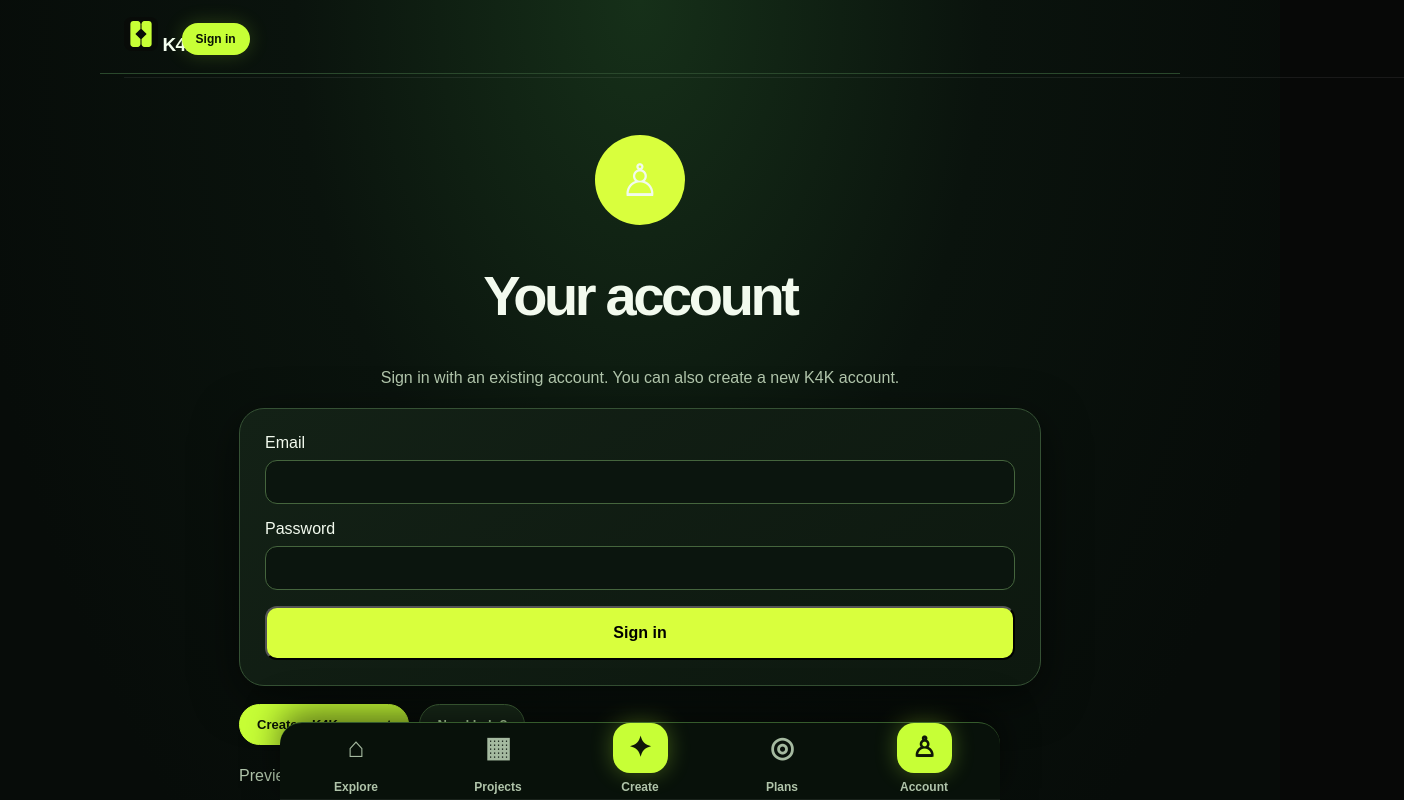
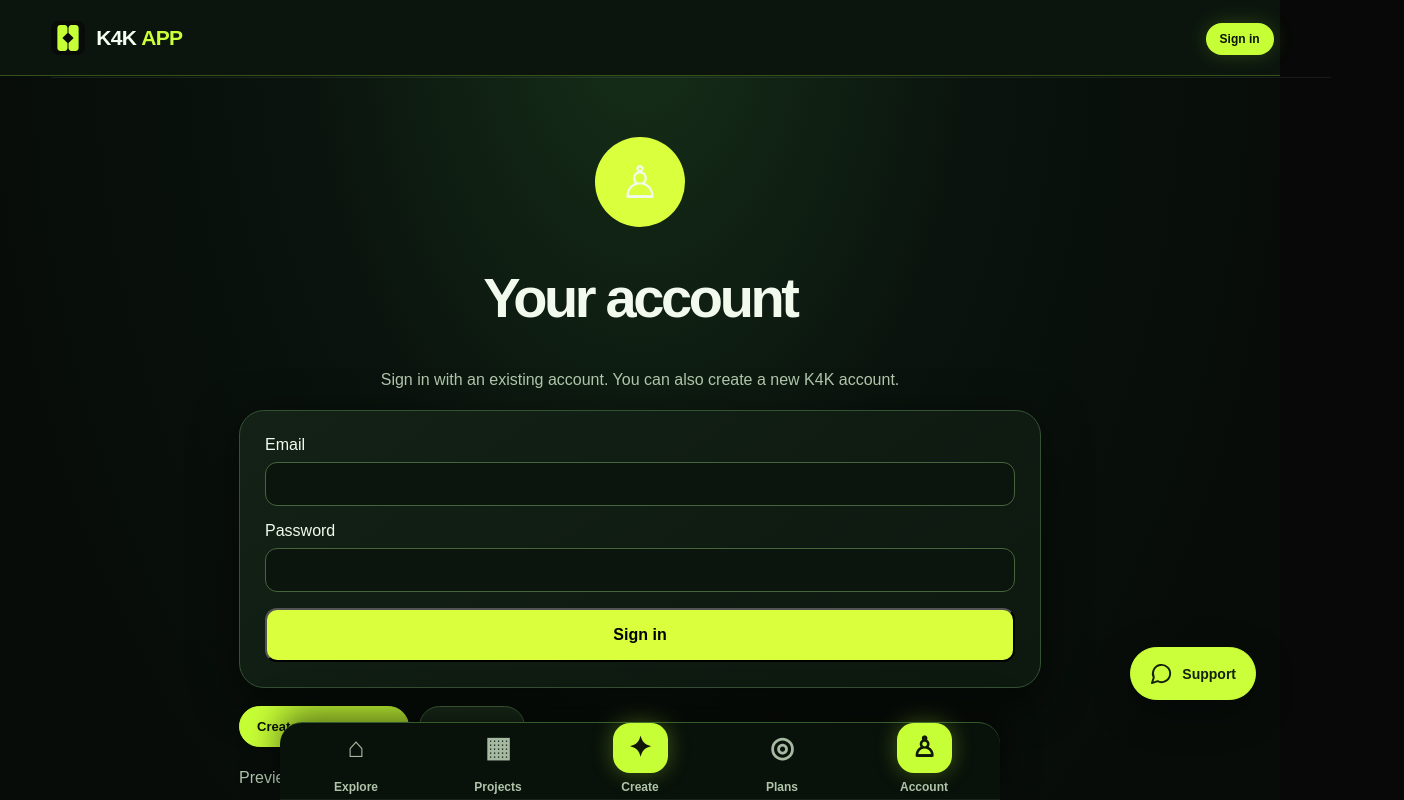
Before and after one commit to kreativestudios4k-lgtm/k4k-academy-v2, a Next.js app: page /k4k-app/account in a window 1280 px wide. Shown: the top 800 px of the page, 1404 px wide, since content can reach past the window. Built offline with nearby package versions, Linux system fonts and the light colour scheme; no server answers.

Commit message:
style: repair full-width top bar and add bottom-right support chat-style panel

```diff
--- a/app/k4k-app/preview.css
+++ b/app/k4k-app/preview.css
@@ -91,3 +91,23 @@
 .k4k-light .k4k-workspace-error,.k4k-light [role="alert"]{color:#ffaaa8!important}
 .k4k-light a:focus-visible,.k4k-light button:focus-visible,.k4k-light input:focus-visible,.k4k-light select:focus-visible,.k4k-light textarea:focus-visible{outline:3px solid var(--k4k-neon);outline-offset:3px}
 .k4k-light button:disabled{cursor:not-allowed;opacity:.65}
+
+
+/* Unified K4K header and honest support contact dock */
+.k4k-light .k4k-global-header{max-width:none;width:100%;min-height:76px;padding:14px clamp(18px,4vw,64px);background:#0b150e;color:#f5fff0;border-bottom:1px solid #b9ff3a40;flex-wrap:nowrap}
+.k4k-light .k4k-global-brand{display:inline-flex;align-items:center;gap:11px;color:#f5fff0;font-size:21px;white-space:nowrap}
+.k4k-light .k4k-global-brand img{display:block;object-fit:contain}
+.k4k-light .k4k-global-brand b{color:#caff39}
+.k4k-light .k4k-global-header nav{justify-content:flex-end;gap:12px;min-width:0}
+.k4k-light .k4k-global-header nav a{color:#e9f5e3}
+.k4k-support-dock{position:fixed;right:24px;bottom:100px;z-index:9998;font-family:Arial,Helvetica,sans-serif}
+.k4k-support-fab{display:flex;align-items:center;gap:9px;border:1px solid #caff39;background:#caff39;color:#14210d;border-radius:100px;padding:14px 19px;box-shadow:0 12px 40px #0005;cursor:pointer;font-size:14px;font-weight:850}
+.k4k-support-fab:focus-visible,.k4k-support-panel a:focus-visible,.k4k-support-panel button:focus-visible{outline:3px solid #80baff;outline-offset:3px}
+.k4k-support-panel{position:absolute;right:0;bottom:calc(100% + 14px);width:min(350px,calc(100vw - 32px));padding:20px;border:1px solid #415c38;border-radius:20px;background:#101b12;color:#f7fff3;box-shadow:0 20px 60px #0008}
+.k4k-support-panel-head{display:flex;align-items:center;justify-content:space-between;gap:12px;font-size:18px}
+.k4k-support-panel-head button{background:transparent;border:0;color:#fff;cursor:pointer;padding:7px}
+.k4k-light .k4k-support-panel p{color:#becdb7;font-size:13px;margin:12px 0 18px}
+.k4k-support-panel a{display:flex;align-items:center;gap:11px;background:#1d2b1d;border:1px solid #ffffff24;color:#f7fff3!important;border-radius:12px;padding:14px;margin-top:10px;font-size:14px;font-weight:750}
+.k4k-support-panel a:hover{border-color:#caff39}
+.k4k-support-panel small{display:block;color:#aebba9;margin-top:15px;font-size:11px;line-height:1.5}
+@media(max-width:640px){.k4k-light .k4k-global-header{min-height:65px;padding:12px 16px}.k4k-light .k4k-global-brand{font-size:18px}.k4k-support-dock{right:15px;bottom:calc(90px + env(safe-area-inset-bottom))}.k4k-support-fab{padding:13px 15px}.k4k-support-fab span{display:none}}
```
